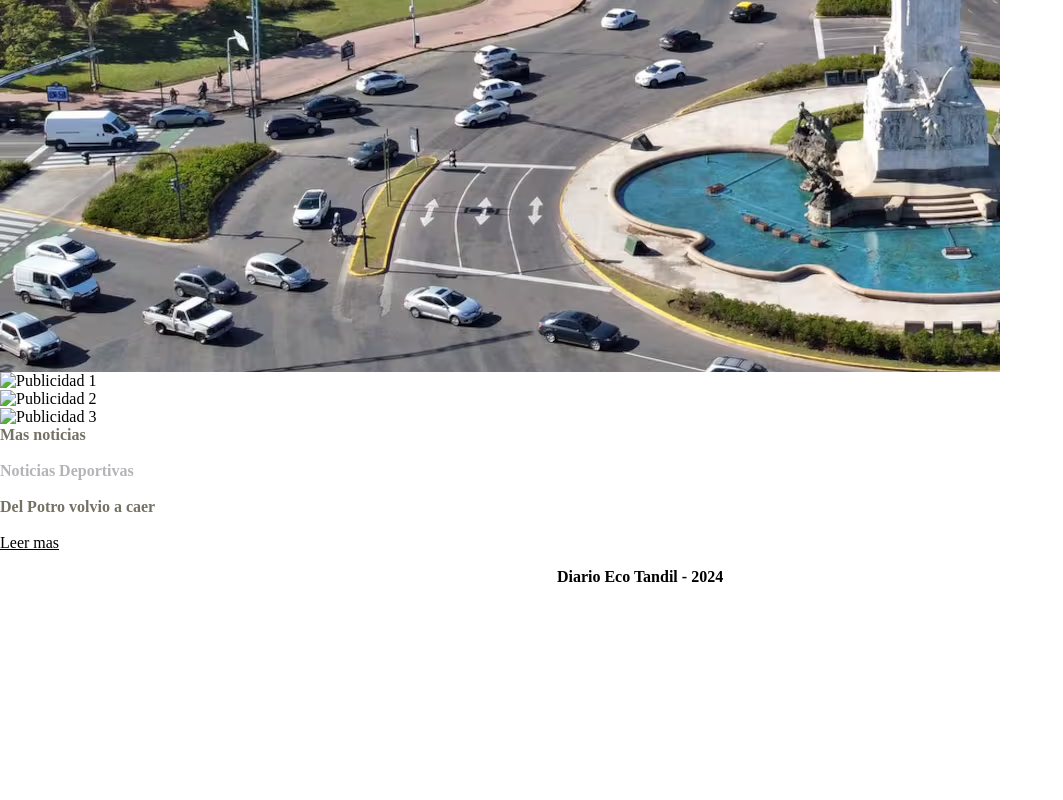
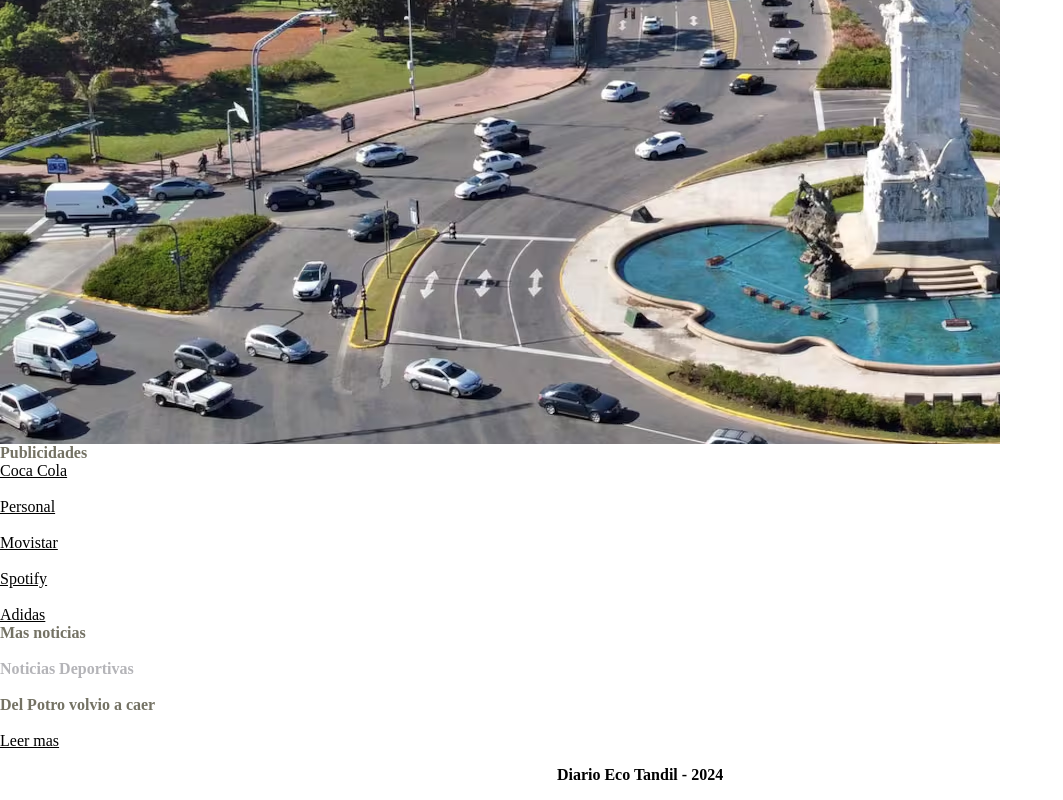
Before and after one commit to javierrivarola1/JavaScript-Trabajos, a plain HTML site: page tp2/index.html in a window 1280 px wide. Shown: the part 1136-1936 px from the top of the page, without its empty margins (0-1063 px from the left). Before the commit the page ends 1738 px from the top, so only its background shows below. Drawn offline with Linux system fonts and the light colour scheme.

Commit message:
Update index.html

```diff
--- a/tp2/index.html
+++ b/tp2/index.html
@@ -4,15 +4,25 @@
     <meta charset="UTF-8">
     <meta name="viewport" content="width=device-width, initial-scale=1.0">
     <link rel="stylesheet" href="/style.css">
-    <title>TP1-DIARIO DIGITAL</title>
+    <title>TP2-DIARIO DIGITAL</title>
 </head>
 <body>
     <main>
         <header>
-            <nav>
+
+            <div>
                 <a href="index.html">
                     <img src="/tp2/newspaper.png" alt="logo" class="img-nav" width="25px">
                 </a>
+            </div>
+
+            <nav>
+                <ul>
+                    <li><a href="#">Sobre nosotros</a></li>
+                    <li><a href="#">Deportes</a></li>
+                    <li><a href="#">Politica</a></li>
+                    <li><a href="#">Dolar</a></li>
+                </ul>
             </nav>
             <h1>Diario Digital</h1>
         <br>
@@ -25,6 +35,8 @@
         <br>
         </header>
 
+        <!-- primera secion -->
+
         <section class="primeraSeccion" >
             <div>
                 <p>
@@ -35,23 +47,45 @@
                 En medio de esta crisis, los habitantes de Buenos Aires luchan por encontrar esperanza y soluciones a los problemas que enfrentan. Se requiere un esfuerzo conjunto y coordinado de todos los sectores de la sociedad, así como un liderazgo político fuerte y comprometido, para superar esta difícil situación y trabajar hacia un futuro más próspero y equitativo para la ciudad y sus habitantes. A pesar de los desafíos, la resiliencia y la determinación de los porteños ofrecen un rayo de esperanza en medio de la adversidad, mostrando que Buenos Aires puede superar esta crisis y emerger más fuerte que nunca.</p>
             </div>
 
-                <div class="img"></div>
+        </section>
 
-                <section class="barra-lateral">
+        <!-- segunda seccion -->
+
+        <section class="segundaSeccion">
+
+            <div class="img"></div>
+
+                <article class="barra-lateral">
+
+                    <h3>Publicidades</h3>
                     <div class="publicidad1">
-                        <img src="publicidad1.jpg" alt="Publicidad 1">
+                        <a href="https://www.coca-cola.com/ar/es" target="_blank">Coca Cola</a>
+                        <br>
+                        <br>
                     </div>
                     <div class="publicidad2">
-                        <img src="publicidad2.jpg" alt="Publicidad 2">
+                        <a href="https://www.personal.com.ar/" target="_blank">Personal</a>
+                        <br>
                     </div>
+                    <br>
                     <div class="publicidad3">
-                        <img src="publicidad2.jpg" alt="Publicidad 3">
+                        <a href="https://www.movistar.com.ar/" target="_blank">Movistar</a>
+                    </div>
+                    <br>
+                    <div class="publicidad3">
+                        <a href="https://www.movistar.com.ar/" target="_blank">Spotify</a>
+                    </div>
+                    <br>
+                    <div class="publicidad3">
+                        <a href="https://www.movistar.com.ar/" target="_blank">Adidas</a>
                     </div>
 
-                </section>
 
+                </article>
 
         </section>
+
+        <!-- tercera seccion -->
 
         <section class="masNoticias">
             <h3>Mas noticias</h3>
@@ -64,6 +98,8 @@
         <br>
         </section>
 
+        <!-- footer -->
+
         <footer>
             <h4>Diario Eco Tandil - 2024</h4>
         </footer>
```
